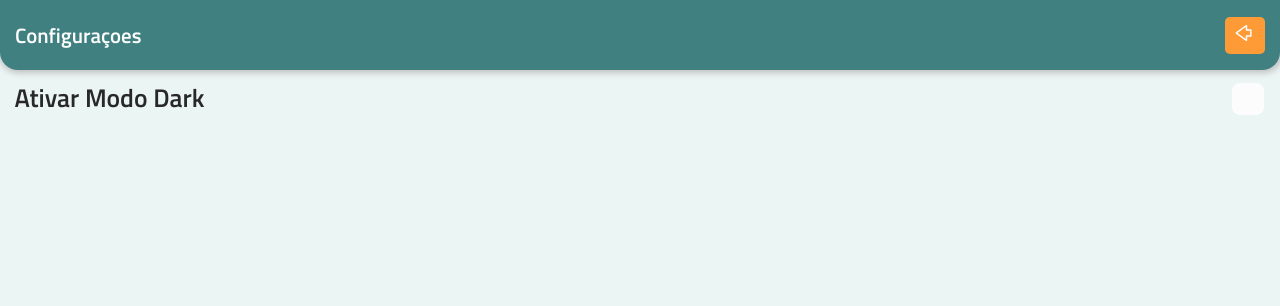
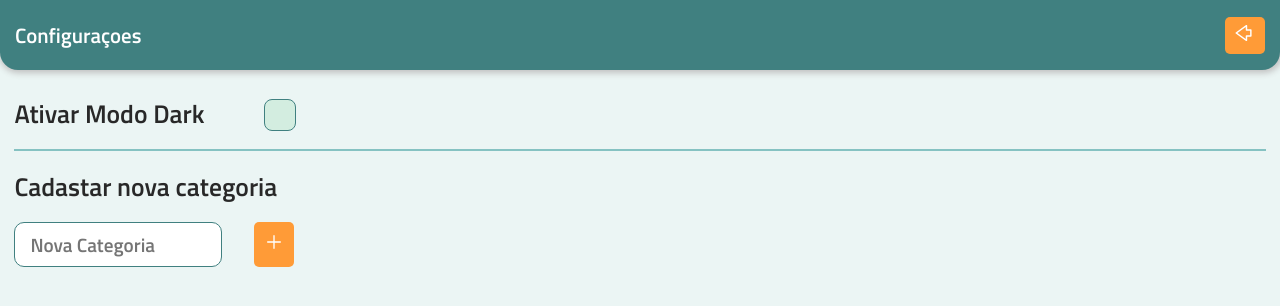
Before and after one commit to AdrianoAmorim/Contato_APP, a React (Vite) app: page /configuracao in a window 1280 px wide. Shown: the top 306 px of the page. Built offline with nearby package versions, Linux system fonts and the light colour scheme.

Commit message:
feat: Criado a tela de Configurações

```diff
--- a/src/GlobalStyled.ts
+++ b/src/GlobalStyled.ts
@@ -26,7 +26,6 @@ export const GlobalStyles = createGlobalStyle`
 body{
     background-color: var(--background);
 }
-
 
 *{
     margin: 0;
--- a/src/pages/Configuracao/index.tsx
+++ b/src/pages/Configuracao/index.tsx
@@ -1,10 +1,11 @@
 import { useContext, useEffect } from "react";
-import { Main } from "../../components/MainComponent"
+import { Main } from "../../components/MainComponent";
 import { HeaderContext } from "../../contexts/HeaderContext";
-import * as S from "./styled"
+import * as S from "./styled";
+import { PlusIcon } from "@radix-ui/react-icons";
 
-export const Configuracao = ()=>{
-    const {setHeaderState,setTitleState}  = useContext(HeaderContext);
+export const Configuracao = () => {
+  const { setHeaderState, setTitleState } = useContext(HeaderContext);
 
   const configHeader = {
     btnConfig: false,
@@ -14,20 +15,29 @@ export const Configuracao = ()=>{
     btnEditar: false,
   };
 
-    useEffect(()=>{
+  useEffect(() => {
     setHeaderState(configHeader);
-        setTitleState({title:"Configuraçoes"});
-    },[])
-    return(
-
+    setTitleState({ title: "Configuraçoes" });
+  }, []);
+  return (
     <Main>
       <S.BoxDarkTheme>
+        <S.LabelDarkTheme>
           Ativar Modo Dark
-                <S.CheckDarkMode/>
+          <S.CheckDarkMode />
           <span className="checkBox"></span>
+        </S.LabelDarkTheme>
       </S.BoxDarkTheme>
 
+      <S.BoxCadCategoria>
+        <S.TitleCadCategoria>Cadastar nova categoria</S.TitleCadCategoria>
+        <S.BoxInpCadCategoria>
+          <S.InpCadCategoria placeholder="Nova Categoria" />
+          <S.BtnCadCategoria>
+          <PlusIcon width={20} height={20} color="#FFF" />
+          </S.BtnCadCategoria>
+        </S.BoxInpCadCategoria>
+      </S.BoxCadCategoria>
     </Main>
-
-    )
-}
+  );
+};
--- a/src/pages/Configuracao/styled.ts
+++ b/src/pages/Configuracao/styled.ts
@@ -1,13 +1,19 @@
 import styled from "styled-components";
 
-export const BoxDarkTheme = styled.label`
-  position: relative;
+export const BoxDarkTheme = styled.div`
   display: flex;
   justify-content: space-between;
   width: 100%;
+  margin-top:1rem;
+  padding-bottom: 1rem;
+  border-bottom: 2px solid #85c2c2;
+`;
+export const LabelDarkTheme = styled.label`
+  position: relative;
   color: var(--text-primary);
   font-size: 1.6rem;
   cursor: pointer;
+  padding-inline-end: 80px;
 
   .checkBox {
     position: absolute;
@@ -15,37 +21,78 @@ export const BoxDarkTheme = styled.label`
     right: 2px;
     width: 32px;
     height: 32px;
-    background-color: #fcfcfc;
+    background-color: #d3ede0;
     border-radius: 8px;
+    border: 1px solid var(--border-input);
     transition: all 0.2s ease-in-out;
-
   }
   &:hover .checkBox {
     background-color: var(--border-input);
   }
   & input:checked ~ .checkBox {
     background-color: var(--bg-button);
+    border: none;
   }
-  & .checkBox:after{
-    content:"";
-    position:absolute;
+  & .checkBox:after {
+    content: "";
+    position: absolute;
     display: none;
     top: 5px;
     right: 8px;
     width: 10px;
-    height:11px;
-    border:solid #fff;
+    height: 11px;
+    border: solid #fff;
     border-width: 0 4px 3px 0;
     transform: rotate(45deg);
     -webkit-transform: rotate(45deg);
     -ms-transform: rotate(45deg);
   }
 
-  & input:checked ~ .checkBox:after{
-    display:block
+  & input:checked ~ .checkBox:after {
+    display: block;
   }
 `;
 
 export const CheckDarkMode = styled.input.attrs({ type: "checkbox" })`
   opacity: 0;
 `;
+
+export const BoxCadCategoria = styled.div`
+  display: flex;
+  flex-direction: column;
+  width: 100%;
+  padding-top: 1rem;
+`;
+
+export const BoxInpCadCategoria = styled.div`
+  display: flex;
+  gap: 2rem;
+  width: 100%;
+`;
+export const TitleCadCategoria = styled.span`
+  font-size: 1.6rem;
+  color: var(--text-primary);
+  margin-bottom:1rem;
+`;
+
+export const InpCadCategoria = styled.input`
+  width: 100%;
+  max-width: 13rem;
+  height: 45px;
+  border: 1px solid var(--border-input);
+  outline: none;
+  padding-inline-start: 15px;
+  font-size: 1.2rem;
+  font-weight: 500;
+  border-radius: 10px;
+  color: var(--text-primary);
+`;
+
+export const BtnCadCategoria = styled.button`
+  padding: 5px;
+  border: none;
+  border-radius: 5px;
+  background-color: var(--bg-button);
+  cursor: pointer;
+  width: 40px;
+`;
```
Also changed, not shown: 1 other file (tests, documents, lock files or other folders). Lines whose indentation alone changed are shown as unchanged.
